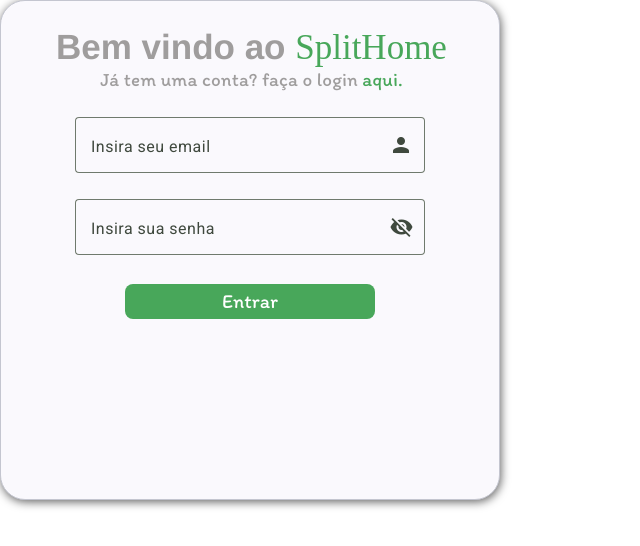
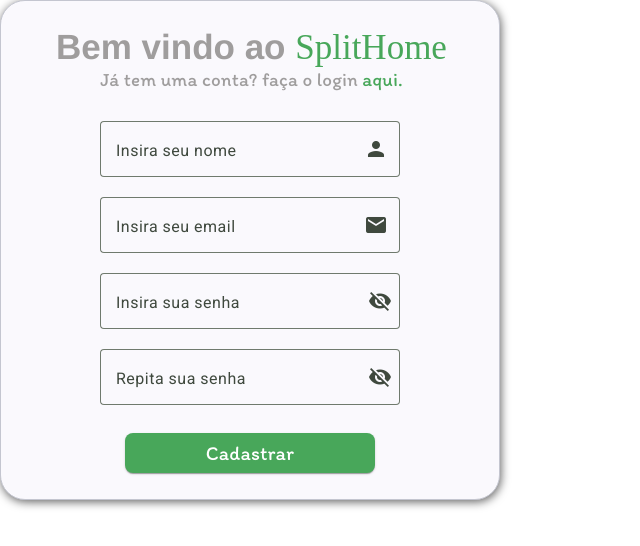
Before and after one commit to Wendel-Sampaio/splithome-frontend, an Angular app: page /cadastro in a window 1280 px wide. Shown: the top 546 px of the page, without its empty margins (0-640 px from the left). Built offline with nearby package versions, Linux system fonts and the light colour scheme; a web font is replaced by a local one.

Commit message:
Add: Registro de usuário implementado

```diff
--- /dev/null
+++ b/src/app/core/auth/register.ts
@@ -0,0 +1,11 @@
+export class Register {
+    name!: string;
+    email!: string;
+    password!: string;
+
+    public constructor(name: string, email: string, password: string) {
+        this.name = name
+        this.email = email
+        this.password = password
+    }
+}
--- a/src/app/core/auth/login.service.ts
+++ b/src/app/core/auth/user.service.ts
@@ -4,21 +4,26 @@ import { Observable } from 'rxjs';
 import { jwtDecode, JwtPayload } from "jwt-decode";
 import { Login } from './login';
 import { Usuario } from './usuario';
+import { Register } from './register';
 
 @Injectable({
   providedIn: 'root'
 })
-export class LoginService {
+export class UserService {
 
   http = inject(HttpClient);
-  API = "http://localhost:8080/api/user/auth/login";
+  API = "http://localhost:8080/api/user/auth";
 
 
   constructor() { }
 
 
   logar(login: Login): Observable<string> {
-    return this.http.post<string>(this.API, login, {responseType: 'text' as 'json'});
+    return this.http.post<string>(this.API+"/login", login, {responseType: 'text' as 'json'});
+  }
+
+  cadastrar(register: Register): Observable<string> {
+    return this.http.post<string>(this.API+"/register", register, {responseType: 'text' as 'json'})
   }
 
   addToken(token: string) {
--- a/src/app/pages/cadastro/cadastro.component.html
+++ b/src/app/pages/cadastro/cadastro.component.html
@@ -7,11 +7,53 @@
         </mat-card-header>
         <img mat-card-image src="" alt="">
         <mat-card-content>
-            <email-input (inputValue)="getEmail($event)"></email-input>
-            <password-input (inputValue)="getPassword($event)"></password-input>
+            <div>
+                <mat-form-field class="input-name" appearance="outline">
+                    <mat-label>Insira seu nome</mat-label>
+                    <mat-icon matSuffix>person</mat-icon>
+                    <input matInput [(ngModel)]="name">
+                </mat-form-field>
+            </div>
+            <div>
+                <mat-form-field class="input-email" appearance="outline">
+                  <mat-label>Insira seu email</mat-label>
+                  <input matInput [(ngModel)]="email">
+                  <mat-icon matSuffix>email</mat-icon>
+                </mat-form-field>
+            </div>
+            <div>
+                <mat-form-field class="password-input" appearance="outline">
+                  <mat-label>Insira sua senha</mat-label>
+                  <input matInput [(ngModel)]="password" [type]="hide1() ? 'password' : 'text'" />
+                  <button
+                    mat-icon-button
+                    matSuffix
+                    (click)="clickEventPassword($event)"
+                    [attr.aria-label]="'Hide password'"
+                    [attr.aria-pressed]="hide1()"
+                  >
+                    <mat-icon>{{hide1() ? 'visibility_off' : 'visibility'}}</mat-icon>
+                  </button>
+                </mat-form-field>
+            </div>
+            <div>
+                <mat-form-field class="repeat-password-input" appearance="outline">
+                  <mat-label>Repita sua senha</mat-label>
+                  <input matInput [(ngModel)]="repeatPassword" [type]="hide2() ? 'password' : 'text'" />
+                  <button
+                    mat-icon-button
+                    matSuffix
+                    (click)="clickEventRepeatPassword($event)"
+                    [attr.aria-label]="'Hide password'"
+                    [attr.aria-pressed]="hide2()"
+                  >
+                    <mat-icon>{{hide2() ? 'visibility_off' : 'visibility'}}</mat-icon>
+                  </button>
+                </mat-form-field>
+            </div>
         </mat-card-content>
         <mat-card-actions>
-            <button mat-button mdbRipple (click)="login()">Entrar</button>
+            <button mat-raised-button id="register-button" (click)="registrar()">Cadastrar</button>
         </mat-card-actions>
     </mat-card>
 </div>
--- a/src/app/pages/cadastro/cadastro.component.scss
+++ b/src/app/pages/cadastro/cadastro.component.scss
@@ -1,3 +1,5 @@
+@use '@angular/material' as mat;
+@use '../../core/theme-colors.scss' as my-theme;
 @import url('https://fonts.googleapis.com/css2?family=Arimo:ital,wght@0,400..700;1,400..700&display=swap');
 @import url('https://fonts.googleapis.com/css2?family=Arimo:ital,wght@0,400..700;1,400..700&family=Tilt+Warp&display=swap');
 @import url('https://fonts.googleapis.com/css2?family=Itim&display=swap');
@@ -5,6 +7,29 @@
 .example-card {
     width: 500px;
     min-height: 500px;
+}
+
+.input-name,
+.input-email,
+.password-input,
+.repeat-password-input {
+    @include mat.theme((
+    color: (
+      primary: my-theme.$primary-palette,
+      tertiary: my-theme.$tertiary-palette,
+    ),
+  ));
+}
+
+.input-name,
+.input-email,
+.password-input,
+.repeat-password-input {
+    min-width: 300px;
+}
+
+.input-name {
+    margin-top: 30px;
 }
 
 #splithome {
@@ -23,7 +48,7 @@
     text-decoration: none;
 }
 
-button {
+#register-button {
     font-family: "Itim", serif;
     font-weight: 300;
     font-style: normal;
@@ -71,5 +96,4 @@ mat-card-content {
     display: grid;
     justify-content: center;
     min-width: 400px;
-
 }
--- a/src/app/pages/cadastro/cadastro.component.ts
+++ b/src/app/pages/cadastro/cadastro.component.ts
@@ -1,38 +1,55 @@
-import { Component, inject } from '@angular/core';
-import { UserService } from '../../shared/servicos/user/user.service';
-import { User } from '../../core/models/user';
-import {MatCardModule} from '@angular/material/card';
+import { Component, inject, signal } from '@angular/core';
+import { UserService } from '../../core/auth/user.service';
+import { MatCardModule } from '@angular/material/card';
 import { Router } from '@angular/router';
-import { EmailInputComponent } from '../../shared/components/email-input/email-input.component';
 import { PasswordInput } from '../../shared/components/password-input/password-input.component';
+import { MatIcon } from '@angular/material/icon';
+import { FormsModule } from '@angular/forms';
+import { MatFormFieldModule } from '@angular/material/form-field';
+import { MatInputModule } from '@angular/material/input';
+import { MatButtonModule } from '@angular/material/button';
+import { Register } from '../../core/auth/register';
 
 @Component({
   selector: 'app-cadastro',
-  imports: [MatCardModule, EmailInputComponent,PasswordInput],
+  imports: [MatCardModule, MatButtonModule, PasswordInput, MatIcon, FormsModule, MatFormFieldModule, MatInputModule],
   templateUrl: './cadastro.component.html',
   styleUrl: './cadastro.component.scss'
 })
 export class CadastroComponent {
 
+  name!: string;
   email!: string;
   password!: string;
+  repeatPassword!: string;
 
   router = inject(Router);
+  userService = inject(UserService);
+  hide1 = signal(true);
+  hide2 = signal(true);
 
-  getEmail(event: string) {
-    this.email = event;
+  clickEventPassword(event: MouseEvent) {
+    this.hide1.set(!this.hide1());
+    event.stopPropagation();
   }
 
-  getPassword(event: string) {
-    this.password = event
+  clickEventRepeatPassword(event: MouseEvent) {
+    this.hide2.set(!this.hide2());
+    event.stopPropagation();
   }
 
-  login() {
-    console.log('User Input:', this.email);
-    if(this.email == "admin" && this.password == "123") {
-      this.router.navigate(['cadastro']);
+  registrar() {
+    if (this.password != this.repeatPassword) {
+      alert("As senhas não coincidem!")
     } else {
-      alert("Usuário ou senha incorretos!")
+      const register: Register = new Register(this.name, this.email, this.password);
+      this.userService.cadastrar(register).subscribe({
+        next: string => {
+          alert("Usuário cadastrado com sucesso!")
+        }, error: erro => {
+          alert("Algo saiu errado!")
+        }
+      })
     }
   }
 
--- a/src/app/pages/login/login.component.html
+++ b/src/app/pages/login/login.component.html
@@ -3,12 +3,12 @@
         <mat-card-header>
             <div mat-card-avatar class="example-header-image"></div>
             <mat-card-title>Bem vindo ao <b id="splithome">SplitHome</b></mat-card-title>
-            <mat-card-subtitle>Não tem uma conta? cadastre-se <a id="aqui" href="">aqui.</a></mat-card-subtitle>
+            <mat-card-subtitle>Não tem uma conta? cadastre-se <a id="aqui" href="/cadastro">aqui.</a></mat-card-subtitle>
         </mat-card-header>
         <img mat-card-image src="" alt="">
         <mat-card-content>
-            <email-input (inputValue)="getEmail($event)"></email-input>
-            <password-input (inputValue)="getPassword($event)"></password-input>
+            <email-input (inputValue)="getEmail($event)"><mat-icon>person</mat-icon></email-input>
+            <password-input (inputValue)="getPassword($event)"><ng-content>Insira sua senha</ng-content></password-input>
         </mat-card-content>
         <mat-card-actions>
             <button mat-raised-button id="login-button" (click)="login()">Entrar</button>
--- a/src/app/pages/login/login.component.ts
+++ b/src/app/pages/login/login.component.ts
@@ -3,13 +3,14 @@ import {MatCardModule} from '@angular/material/card';
 import { PasswordInput } from '../../shared/components/password-input/password-input.component';
 import { EmailInputComponent } from '../../shared/components/email-input/email-input.component';
 import { Router } from '@angular/router';
-import { LoginService } from '../../core/auth/login.service';
+import { UserService } from '../../core/auth/user.service';
 import { Login } from '../../core/auth/login';
 import { MatButtonModule } from '@angular/material/button';
+import { MatIcon } from '@angular/material/icon';
 
 @Component({
   selector: 'app-login',
-  imports: [MatCardModule, MatButtonModule, EmailInputComponent,PasswordInput],
+  imports: [MatCardModule, MatIcon, MatButtonModule, EmailInputComponent,PasswordInput],
   templateUrl: './login.component.html',
   styleUrl: './login.component.scss',
 })
@@ -19,7 +20,7 @@ export class LoginComponent {
   password!: string;
 
   router = inject(Router);
-  loginService = inject(LoginService);
+  userService = inject(UserService);
 
   getEmail(event: string) {
     this.email = event;
@@ -31,9 +32,9 @@ export class LoginComponent {
 
   login() {
     const login: Login = new Login(this.email, this.password);
-    this.loginService.logar(login).subscribe({
+    this.userService.logar(login).subscribe({
       next: token => {
-        this.loginService.addToken(token);
+        this.userService.addToken(token);
         this.router.navigate(["/home"]);
       },
       error: erro => {
--- a/src/app/shared/components/email-input/email-input.component.html
+++ b/src/app/shared/components/email-input/email-input.component.html
@@ -2,6 +2,6 @@
     <mat-form-field appearance="outline">
       <mat-label>Insira seu email</mat-label>
       <input matInput [(ngModel)]="inputEmail" (input)="inviteEmail()">
-      <mat-icon matSuffix>person</mat-icon>
+      <mat-icon matSuffix><ng-content></ng-content></mat-icon>
     </mat-form-field>
 </p>
--- a/src/app/shared/components/password-input/password-input.component.html
+++ b/src/app/shared/components/password-input/password-input.component.html
@@ -1,6 +1,6 @@
 <div class="password-input">
     <mat-form-field appearance="outline">
-      <mat-label>Insira sua senha</mat-label>
+      <mat-label><ng-content></ng-content></mat-label>
       <input matInput [(ngModel)]="inputPassword" (input)="invitePassword()" [type]="hide() ? 'password' : 'text'"/>
       <button
         mat-icon-button
--- a/src/app/shared/components/password-input/password-input.component.scss
+++ b/src/app/shared/components/password-input/password-input.component.scss
@@ -10,19 +10,6 @@
   typography: Roboto,
   density: 0,
 ));
-}
-
-.example-right-align {
-  text-align: right;
-}
-
-input.example-right-align::-webkit-outer-spin-button,
-input.example-right-align::-webkit-inner-spin-button {
-  display: none;
-}
-
-input.example-right-align {
-  -moz-appearance: textfield;
 }
 
 .password-input {
```
Also changed, not shown: src/app/shared/servicos/user/user.service.ts (deleted, +0 -20 lines), 1 other file (tests, documents, lock files or other folders).
